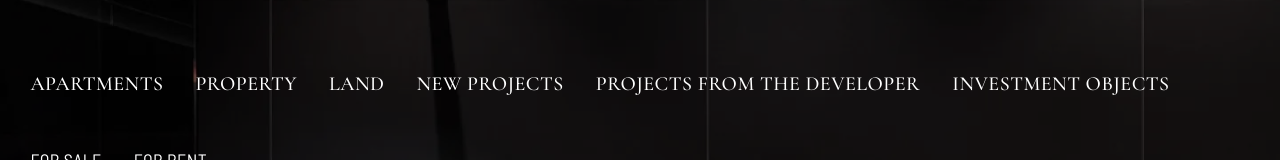
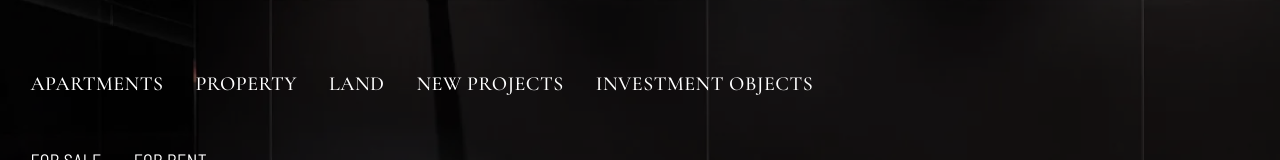
Before and after one commit to Mikelsons2003/GunaJasko, a React (Create React App) app: page /objekti in a window 1280 px wide. Shown: the part 140-300 px from the top of the page. Built offline with nearby package versions, Linux system fonts and the light colour scheme; no server answers.

Commit message:
Improve small

```diff
--- a/src/front-end/Website/Objekti.js
+++ b/src/front-end/Website/Objekti.js
@@ -112,7 +112,6 @@ function Objekti() {
                             <li className="mt-3 md:mt-0">{t("objekti.liObjekti2")}</li>
                             <li className="mt-3 md:mt-0">{t("objekti.liObjekti3")}</li>
                             <li className="mt-3 md:mt-0">{t("objekti.liObjekti4")}</li>
-                            <li className="mt-3 md:mt-0">{t("objekti.liObjekti5")}</li>
                             <li className="mt-3 md:mt-0">{t("objekti.liObjekti6")}</li>
                         </ul>
                     </nav>
```
Also changed, not shown: 1 other file (tests, documents, lock files or other folders).
